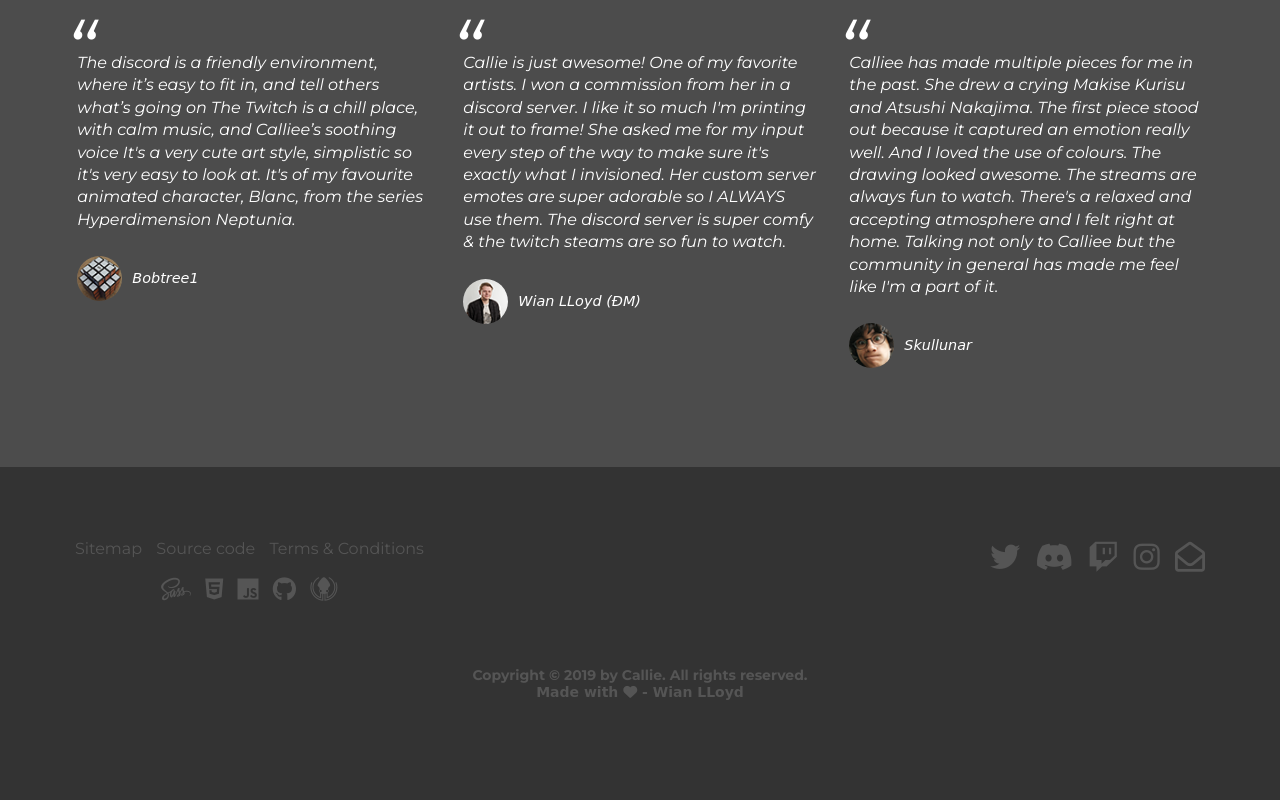
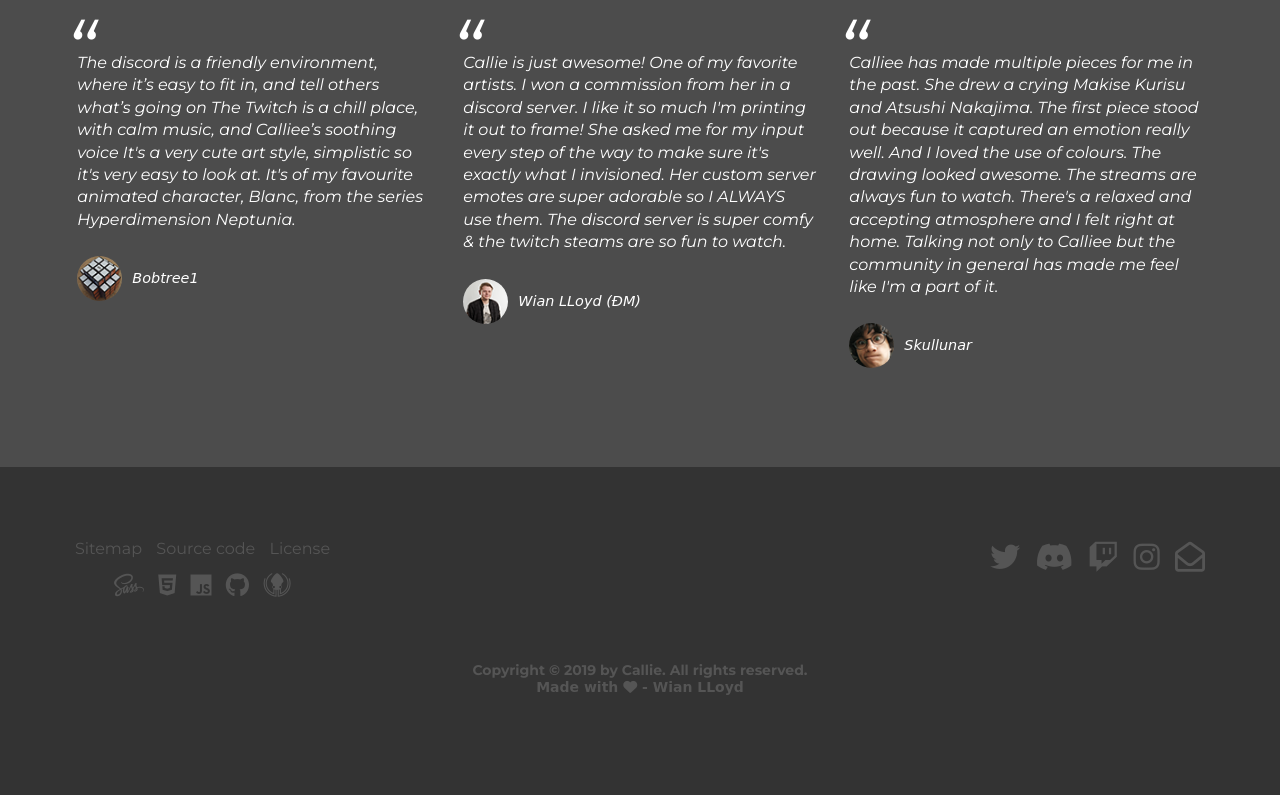
Before and after one commit to wian-lloyd/callies-commissions, a website: page index.html in a window 1280 px wide. Shown: the part 2906-3706 px from the top of the page. Drawn offline with nearby package versions, Linux system fonts and the light colour scheme; a web font is replaced by a local one.

Commit message:
Added license link to footer

```diff
--- a/index.html
+++ b/index.html
@@ -246,7 +246,7 @@
                         <div class="row">
                             <li class="footer__links"><a class="link--text" href="./sitemap.xml" target="_blank">Sitemap</a></li>
                             <li class="footer__links"><a class="link--text" href="https://github.com/wian-lloyd/callies-commissions/" target="_blank">Source code</a></li>
-                            <li class="footer__links"><a class="link--text" href="#" target="_blank">Terms & Conditions</a></li>
+                            <li class="footer__links"><a class="link--text" href="https://github.com/wian-lloyd/callies-commissions/blob/master/LICENSE" target="_blank">License</a></li>
                         </div>
 
                         <div class="row tech">
```
